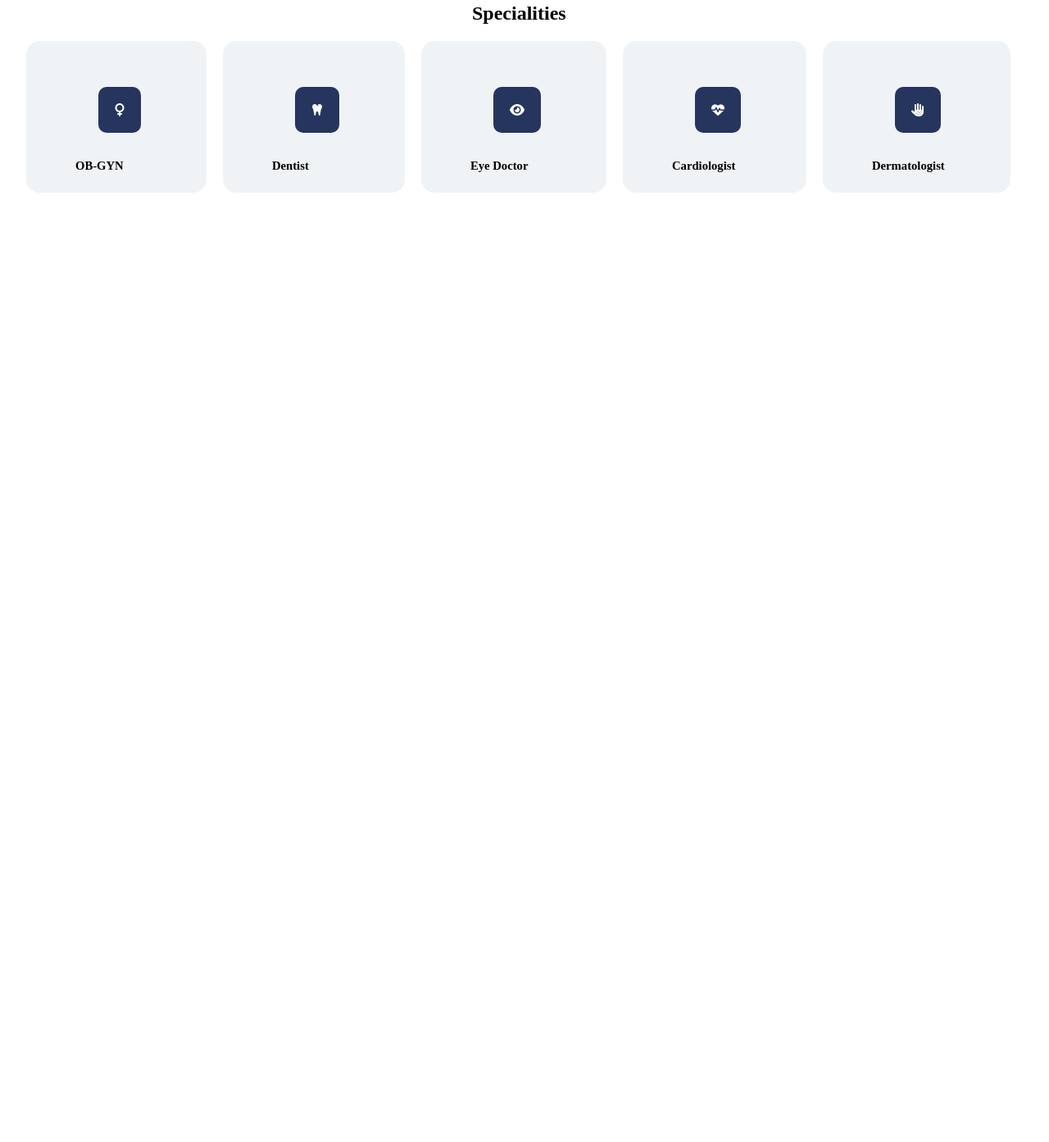
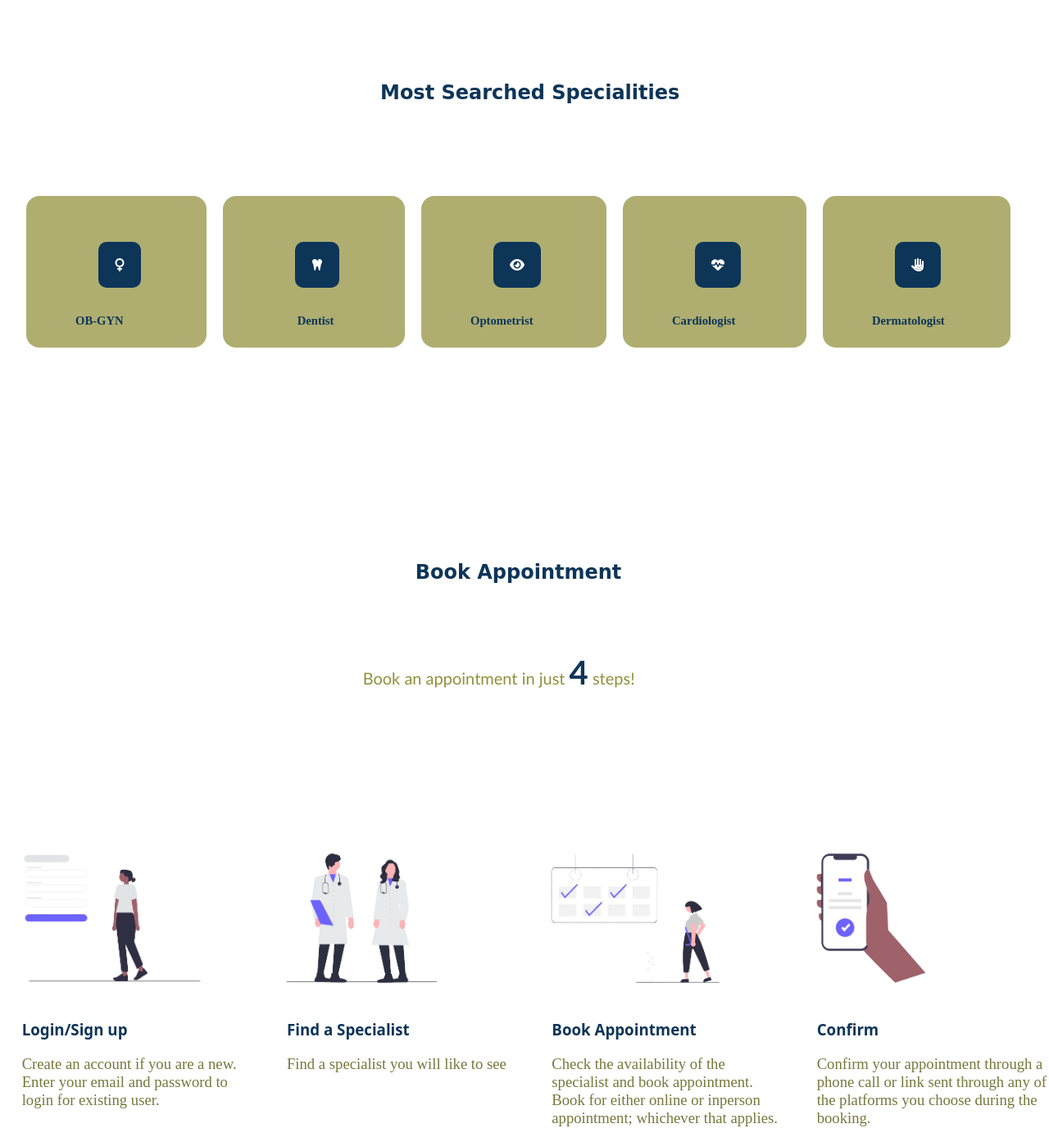
Before and after one commit to MonicaEdem/ExpertCare, a plain HTML site: page index.html in a window 1280 px wide. Shown: the part 817-2210 px from the top of the page at 82% size. Before the commit the page ends 1052 px from the top, so only its background shows below. Drawn offline with Linux system fonts and the light colour scheme.

Commit message:
Major Changes

```diff
--- a/css/stylesheet.css
+++ b/css/stylesheet.css
@@ -63,7 +63,7 @@ body{margin: 0;
     height: 3rem;
     background-color: #eeeeee6c;
     border-color: #eeeeee67;
-    color: #171615;
+    color:#5d5c30;
     font-size: 20px;
     padding-left: 20pt;
 
@@ -78,9 +78,9 @@ body{margin: 0;
 
 /* Styling search icon */
 
-.icon{
-    margin-left: -0.5rem;
-    background-color:#ABA944;
+.icon1{
+    margin-left: 0.5rem;
+    background-color:#91903b8b;
     padding: 12pt 20pt;
 }
 
@@ -95,18 +95,24 @@ body{margin: 0;
 .header-text h1{
     margin-left: 7rem;
     font-family: cursive;
-    color: #5d5c30;
+    color:#918f3b;
+}
+
+.header-text h2{
+    color: #0d3558;
 }
 
 #header-h21{
     margin-left: 23pt;
     margin-bottom: -1rem;
+
 }
 
 #header-h22{
 margin-left: 12rem;
 margin-top: -1rem;
 margin-bottom: 2rem;
+color: #0d3558;
 }
 
 /* Secion1 grid */
@@ -123,7 +129,7 @@ grid-row-gap: 0px;
 /* Styling icons for section1 grid */
 .icon{
 
-    background-color: #26355D;
+    background-color:#0d3558;
     padding: 20px;
     color: white;
     border-radius: 10px;
@@ -135,19 +141,27 @@ grid-row-gap: 0px;
 .Section1{
     padding-left: 2rem ;
     padding-right: 4rem;
+    padding-bottom: 5rem;
 
 }
 /* first section h2 styling */
 .Section1 h1{
-    margin-left: 34rem;
+    margin-left: 27rem;
+    color: #0d3558;
+    font-weight: 900;
+    font-family: cursive;
+    margin-bottom: 4rem;
+    padding-top: 6rem;
+    padding-bottom: 3rem;
 }
 
 /* background for the section 1 divs */
 .Section1-divbg{
-    background-color: #3c688814;
+    background-color:#91903bb9;
     border-radius: 1rem;
     padding: 18pt;
     padding-right: 5rem;
+    margin-bottom: 5rem;
 }
 
 /* styling section 1 div texts */
@@ -155,8 +169,108 @@ grid-row-gap: 0px;
     margin-left: 27pt;
     font-size: 11pt;
     font-weight: 900;
+    color: #0d3558;
+}
+/* .eye{
+    margin-left: 30pt;
+}
+
+.gyn{
+
+    margin-right: 10pt;
+} */
+
+.dentist{
+    margin-left: 50pt;
+}
+
+/* section 2 grid */
+.section2{
+    padding-top: 5rem;
+    padding-left: 20pt;
 
 }
+
+/* styling the a tag in section2 */
+.section2 a{
+    text-decoration: none;
+    color: #0d3558;
+    font-family: system-ui, -apple-system, BlinkMacSystemFont, 'Segoe UI', Roboto, Oxygen, Ubuntu, Cantarell, 'Open Sans', 'Helvetica Neue', sans-serif;
+}
+
+.section2 a:hover{
+    background-color: #ABA944;
+}
+
+
+/* section2 grid */
+.section2-grid{
+    display: grid;
+    grid-template-columns: repeat(4, 1fr);
+    grid-template-rows: 1fr;
+    grid-column-gap: 40px;
+    grid-row-gap: 0px;
+}
+
+
+/* section 2 h1 styling */
+.section2 h1{
+    margin-left: 30rem;
+    color:#0d3558;
+    font-weight: 900;
+    font-family: cursive;
+    padding-bottom: 4rem;
+}
+
+/* styling section 2 span */
+
+.section2 span{
+    font-weight: 900;
+    font-size: 30pt;
+    color:#103556;
+
+}
+
+/* styling section2 h2 */
+.section2 h2{
+    margin-left: 26rem;
+    font-family: 'Trebuchet MS', 'Lucida Sans Unicode', 'Lucida Grande', 'Lucida Sans', Arial, sans-serif;
+    font-weight: 100;
+    font-size: 15pt;
+    color:#918f3b;
+    padding-bottom: 6rem;
+}
+
+/* section2 imgs */
+.section2 img{
+    height: 150pt;
+    margin-left: -2rem;
+
+    margin-top: 4rem;
+}
+
+
+
+/* styling section paragraph */
+
+.section2 p{
+    color: #78773b;
+    font-family: 'Times New Roman', Times, serif;
+    font-size: 14pt;
+    font-stretch: extra-expanded;
+
+}
+
+
+
+
+
+
+
+/* styling section2 divs backgrounds */
+/* .section2-divbg{
+    background-color: #598cb9a4;
+} */
 
 
 /* styling find doctor button */
--- a/index.html
+++ b/index.html
@@ -9,16 +9,16 @@
     <script src="./js/script.js" defer></script>
 </head>
 <body>
-        <header class="header-bg">
+        <header class="header-bg" id="find">
             <nav id="nav-links">
-                <div><a href=""><img src="./img/logo.png" alt="logo" class="logo"></a></div>
+                <div><a href=""><img src="./img/logo.png" alt="logo" class="logo" ></a></div>
                 <div>
                     <ul id="ul-list">
                         <li><a href="" class="nav-item">About us</a></li>
-                        <li><a href="" class="nav-item">Find Doctor</a></li>
+                        <li><a href="#specialities" class="nav-item">Most Searched Specialties</a></li>
                         <li><a href="" class="nav-item">Health Packages</a></li>
-                        <li><a href="" class="nav-item">Book Appointment</a></li>
-                        <li><a href="" class="nav-item"><span id="loginIcon"><i class="fa-solid fa-user"></i></span>Login<br> Signup</a></li>
+                        <li><a href="" class="nav-item" id="appointment">Book Appointment</a></li>
+                        <li><a href="" class="nav-item" id="login"><span id="loginIcon"><i class="fa-solid fa-user"></i></span>Login<br> Signup</a></li>
                     </ul>
                 </div>
             </nav>
@@ -32,68 +32,93 @@
                 <h2>effortlessly.Whether in-person or online, expert care is just a click away.
                 </h2>
                 <h2 id="header-h22">
-                        Your health journey starts here.
+                        Your health journey starts here!
                  </h2>
             </div>
 
             <div class="input-div">
-                <input type="text" placeholder="Find Doctor..."><a href=""><i class="fa-solid fa-magnifying-glass icon"></i></a>
+                <input type="text" placeholder="Find Doctor..."><a href=""><i class="fa-solid fa-magnifying-glass icon1"></i></a>
                 </div>
         </header>
 
         <section class="Section1">
 
-            <h1> Specialities</h1>
+            <h1 id="specialities"> Most Searched Specialities</h1>
             <div class="Section1-grid">
               <div class="Section1-divbg">
                 <div>
                     <i class="fa-solid fa-venus icon"></i>
                 </div>
-                <div class="firstSectionText">OB-GYN</div>
+                <div class="firstSectionText gyn">OB-GYN</div>
               </div>
 
               <div class="Section1-divbg">
                 <div>
                     <i class="fa-solid fa-tooth icon"></i>
                 </div>
-                <div class="firstSectionText">Dentist</div>
+                <div class="firstSectionText dentist">Dentist</div>
               </div>
 
               <div class="Section1-divbg">
                 <div>
                     <i class="fa-solid fa-eye icon"></i>
                 </div>
-                <div class="firstSectionText">Eye Doctor</div>
+                <div class="firstSectionText eye">Optometrist</div>
               </div>
 
               <div class="Section1-divbg">
                 <div>
                     <i class="fa-solid fa-heart-pulse icon"></i>
                 </div>
-                <div class="firstSectionText">Cardiologist</div>
+                <div class="firstSectionText heart">Cardiologist</div>
               </div>
 
               <div class="Section1-divbg">
                 <div>
                     <i class="fa-solid fa-hand-dots icon"></i>
                 </div>
-                <div class="firstSectionText">Dermatologist</div>
+                <div class="firstSectionText derm">Dermatologist</div>
               </div>
+            </div>
+        </section>
 
-              <!-- <div class="Section1-divbg">
-                <div>
-                    <i class="fa-solid fa-brain icon"></i>
-                </div>
-                <div class="firstSectionText">Psychologist</div>
-              </div> -->
+        <section class="section2">
+          <h1 class="">Book Appointment</h1>
+          <h2>Book an appointment in just <span>4</span> steps!</h2>
+
+          <div class="section2-grid">
+            <div class="section2-divbg">
+              <img src="./img/login.png" alt="" class="section2-img">
+              <h3><a href="#login">Login/Sign up</a></h3>
+              <p>Create an account if you are a new.<br>
+              Enter your email and password to login for existing user.</p>
+
+            </div>
+
+            <div class="section2-divbg">
+              <img src="./img/doctors.png" alt="" class="section2-img">
+              <h3><a href="#find">Find a Specialist</a></h3>
+              <p>Find a specialist you will like to see</p>
+            </div>
+
+            <div class="section2-divbg">
+              <img src="./img/book.png" alt="" class="section2-img">
+              <h3><a href="#appointment">Book Appointment</a></h3>
+              <p>Check the availability of the specialist
+              and book appointment. Book for either online
+              or inperson appointment; whichever that applies.</p>
+            </div>
+
+            <div class="section2-divbg">
+              <img src="./img/confirm.png" alt="" class="section2-img">
+              <h3><a href="">Confirm</a></h3>
+              <p>Confirm your appointment through a phone call or link sent through any of the platforms you choose during the booking.</p>
+            </div>
+          </div>
 
 
 
 
-
-
-
-            </div>
         </section>
 
 </body>
```
Also changed, not shown: img/book.png (added), img/confirm.png (added), img/doctors.png (added), img/login.png (added), img/searchDoctor.png (added).
